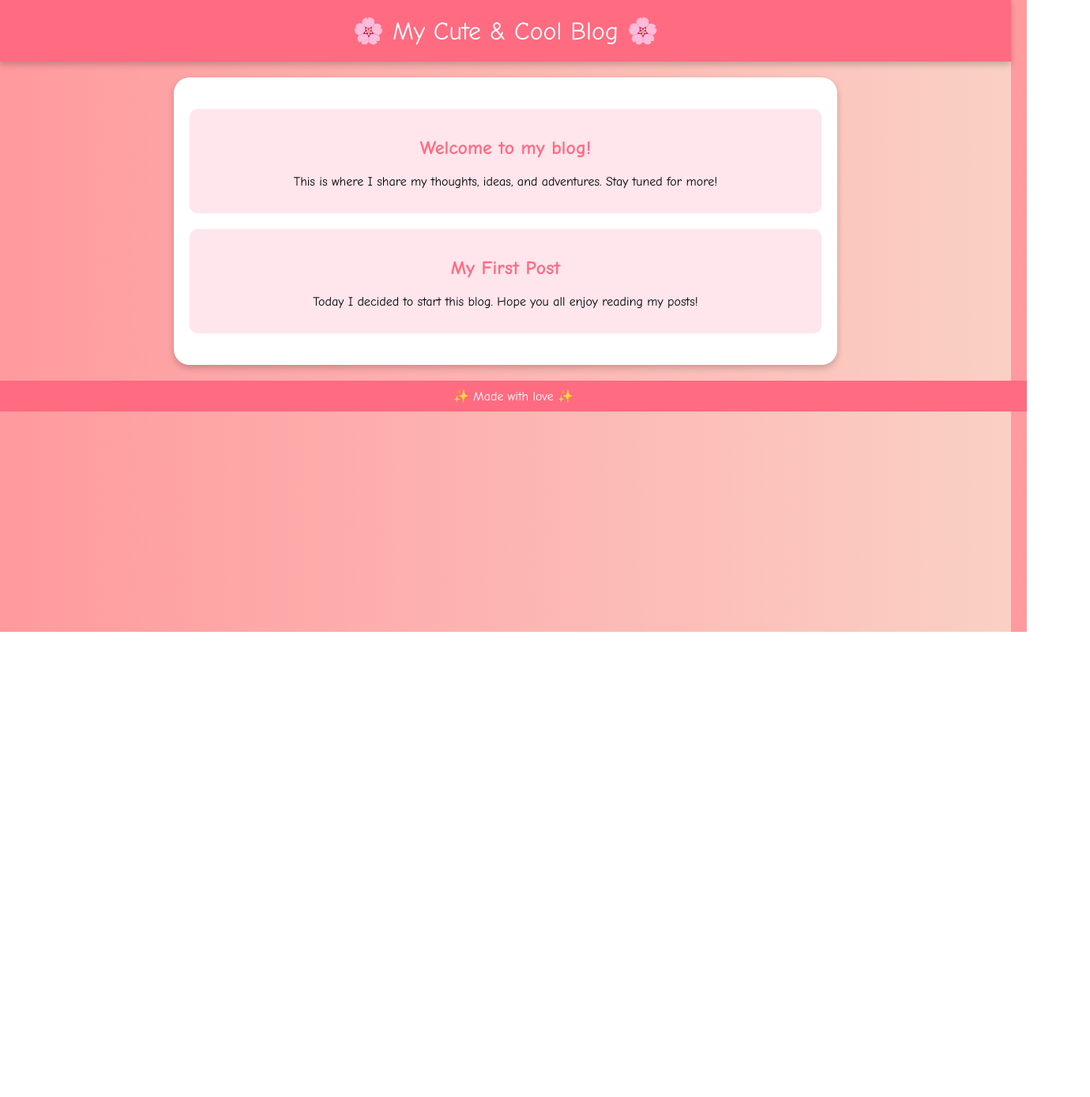
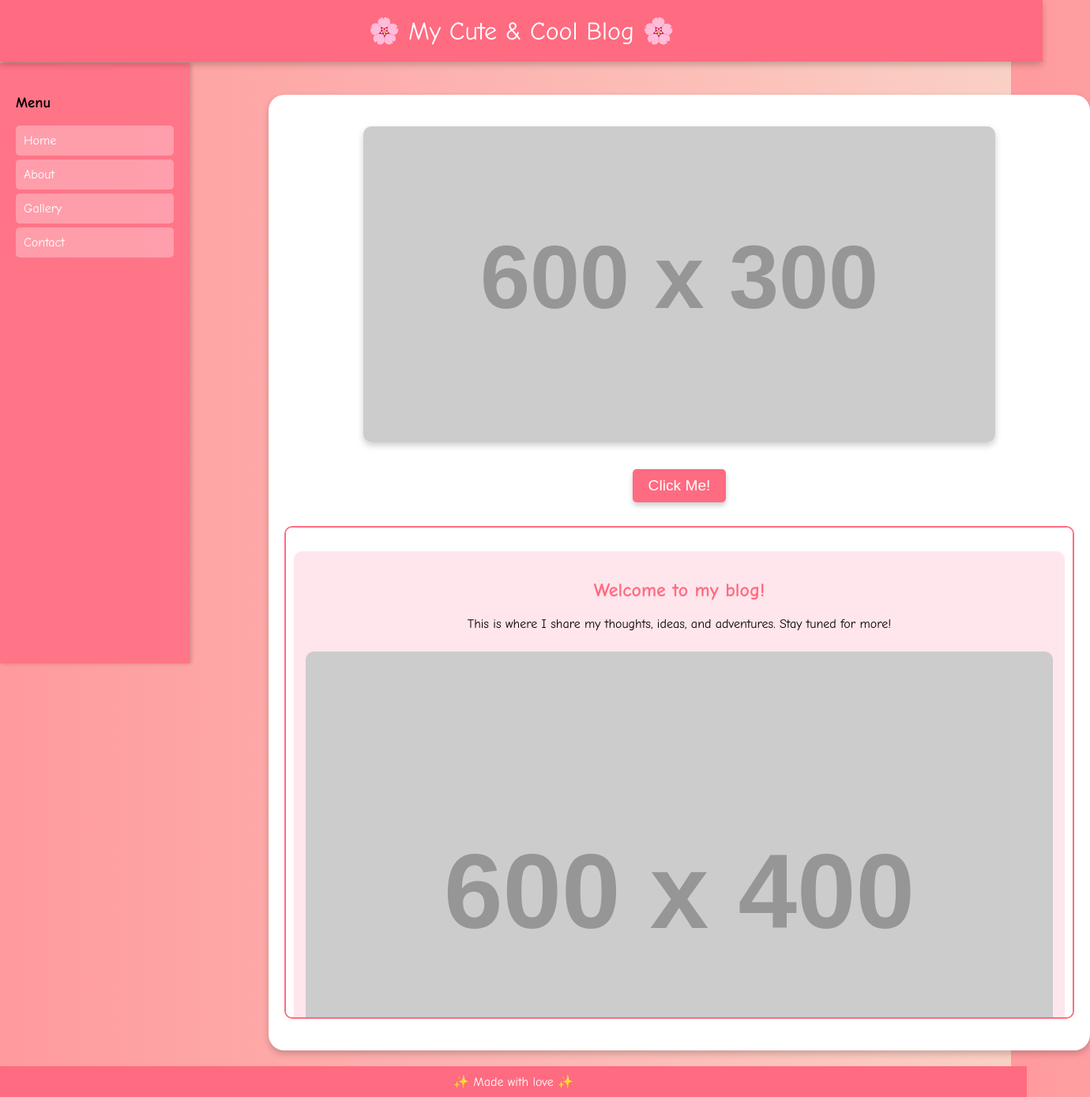
Before and after one commit to notchXie/GDUFS_Notch.github.io, a plain HTML site: page index.html in a window 1280 px wide. Shown: the whole page at 79% size, 1380 px wide, since content can reach past the window. Before the commit the page ends 800 px from the top, so only its background shows below. Drawn offline with Linux system fonts and the light colour scheme; placeholder pictures from the web are drawn by us.

Commit message:
Add files via upload

```diff
--- a/index.html
+++ b/index.html
@@ -11,6 +11,7 @@
             text-align: center;
             margin: 0;
             padding: 0;
+            overflow-x: hidden;
         }
         header {
             background: #ff6b81;
@@ -18,14 +19,43 @@
             font-size: 2em;
             color: white;
             box-shadow: 0px 4px 8px rgba(0, 0, 0, 0.2);
+            position: fixed;
+            top: 0;
+            width: 100%;
+            z-index: 1000;
+        }
+        .sidebar {
+            position: fixed;
+            left: 0;
+            top: 80px;
+            width: 200px;
+            height: calc(100% - 80px);
+            background: rgba(255, 107, 129, 0.8);
+            padding: 20px;
+            box-shadow: 2px 0px 5px rgba(0, 0, 0, 0.2);
+            text-align: left;
+        }
+        .sidebar a {
+            display: block;
+            color: white;
+            text-decoration: none;
+            padding: 10px;
+            margin: 5px 0;
+            border-radius: 5px;
+            background: rgba(255, 255, 255, 0.3);
+        }
+        .sidebar a:hover {
+            background: rgba(255, 255, 255, 0.5);
         }
         .container {
-            max-width: 800px;
-            margin: 20px auto;
+            max-width: 1000px;
+            margin: 120px auto 20px auto;
             background: white;
             padding: 20px;
             border-radius: 20px;
             box-shadow: 0px 4px 8px rgba(0, 0, 0, 0.2);
+            position: relative;
+            left: 220px;
         }
         .post {
             background: #ffe5ec;
@@ -44,20 +74,77 @@
             bottom: 0;
             width: 100%;
         }
+        .image-container {
+            text-align: center;
+            margin: 20px 0;
+        }
+        .image-container img {
+            width: 80%;
+            border-radius: 10px;
+            box-shadow: 0px 4px 8px rgba(0, 0, 0, 0.2);
+        }
+        .btn {
+            background: #ff6b81;
+            color: white;
+            padding: 10px 20px;
+            border: none;
+            border-radius: 5px;
+            cursor: pointer;
+            font-size: 1.2em;
+            margin: 10px;
+            box-shadow: 0px 4px 6px rgba(0, 0, 0, 0.2);
+        }
+        .btn:hover {
+            background: #ff4d67;
+        }
+        .scroll-container {
+            max-height: 600px;
+            overflow-y: auto;
+            border: 2px solid #ff6b81;
+            border-radius: 10px;
+            padding: 10px;
+            margin: 20px 0;
+            background: #fff;
+        }
+        .post img {
+            width: 100%;
+            border-radius: 10px;
+            margin-top: 10px;
+        }
     </style>
 </head>
 <body>
     <header>
         🌸 My Cute & Cool Blog 🌸
     </header>
+    <div class="sidebar">
+        <h3>Menu</h3>
+        <a href="#">Home</a>
+        <a href="#">About</a>
+        <a href="#">Gallery</a>
+        <a href="#">Contact</a>
+    </div>
     <div class="container">
+        <div class="image-container">
+            <img src="https://via.placeholder.com/600x300" alt="Blog Banner">
+        </div>
+        <button class="btn" onclick="alert('Welcome to my blog!')">Click Me!</button>
+        <div class="scroll-container">
             <div class="post">
                 <h2>Welcome to my blog!</h2>
                 <p>This is where I share my thoughts, ideas, and adventures. Stay tuned for more!</p>
+                <img src="https://via.placeholder.com/600x400" alt="Welcome Image">
             </div>
             <div class="post">
                 <h2>My First Post</h2>
                 <p>Today I decided to start this blog. Hope you all enjoy reading my posts!</p>
+                <img src="https://via.placeholder.com/600x400" alt="First Post Image">
+            </div>
+            <div class="post">
+                <h2>Exciting News!</h2>
+                <p>Something amazing is coming soon. Stay tuned!</p>
+                <img src="https://via.placeholder.com/600x400" alt="Exciting News Image">
+            </div>
         </div>
     </div>
     <div class="footer">
```
Lines whose indentation alone changed are shown as unchanged.
